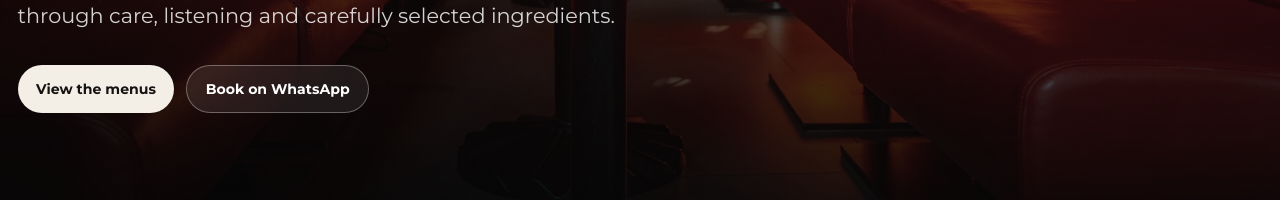
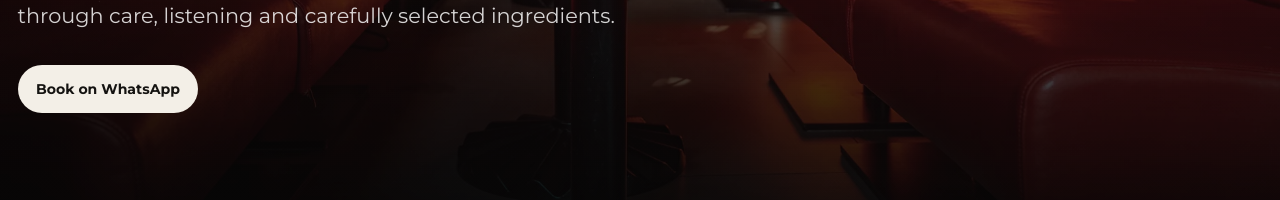
Before and after one commit to MethosIT/MethosIT, an Astro site: page /en in a window 1280 px wide. Shown: the part 597-797 px from the top of the page. Built offline with nearby package versions, Linux system fonts and the light colour scheme; Astro itself is replaced by a stand-in of ours; no server answers.

Commit message:
Remove hero menu CTA

```diff
--- a/src/components/SiteHome.astro
+++ b/src/components/SiteHome.astro
@@ -20,7 +20,6 @@ const copy = isIt
       heroTitle: "Ogni cocktail comincia da una conversazione.",
       heroText:
         "Raccontaci cosa ti piace, cosa vuoi scoprire e come vuoi sentirti. Al Thouraz il cocktail nasce insieme a te, con cura, ascolto e ingredienti scelti.",
-      heroMenu: "Scopri i listini",
       heroWhatsapp: "Prenota su WhatsApp",
       statSince: "Dal",
       statHours: "Orario",
@@ -77,7 +76,6 @@ const copy = isIt
       heroTitle: "Every cocktail starts with a conversation.",
       heroText:
         "Tell us what you enjoy, what you want to discover and what kind of mood you are in. At Thouraz, your cocktail is created with you — through care, listening and carefully selected ingredients.",
-      heroMenu: "View the menus",
       heroWhatsapp: "Book on WhatsApp",
       statSince: "Since",
       statHours: "Hours",
@@ -231,8 +229,7 @@ const jsonLd = {
       <h1>{copy.heroTitle}</h1>
       <p class="hero-copy">{copy.heroText}</p>
       <div class="hero-actions">
-        <a class="button button-light" href="/menu/" data-track="menu_click" data-track-location="hero">{copy.heroMenu}</a>
-        <a class="button button-glass" href={site.whatsapp} target="_blank" rel="noopener noreferrer" data-track="whatsapp_click" data-track-location="hero">
+        <a class="button button-light" href={site.whatsapp} target="_blank" rel="noopener noreferrer" data-track="whatsapp_click" data-track-location="hero">
           {copy.heroWhatsapp}
         </a>
       </div>
```
